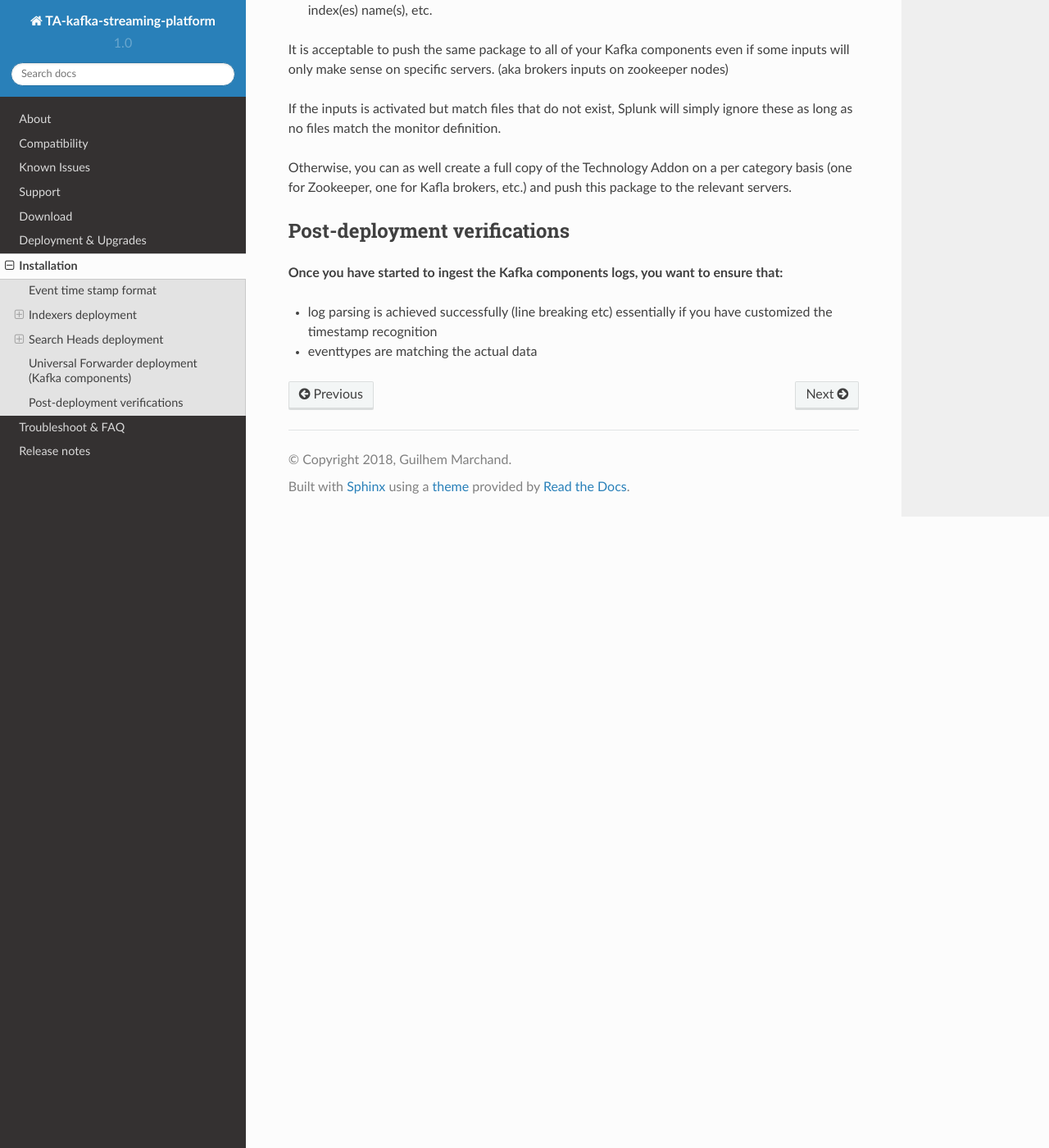
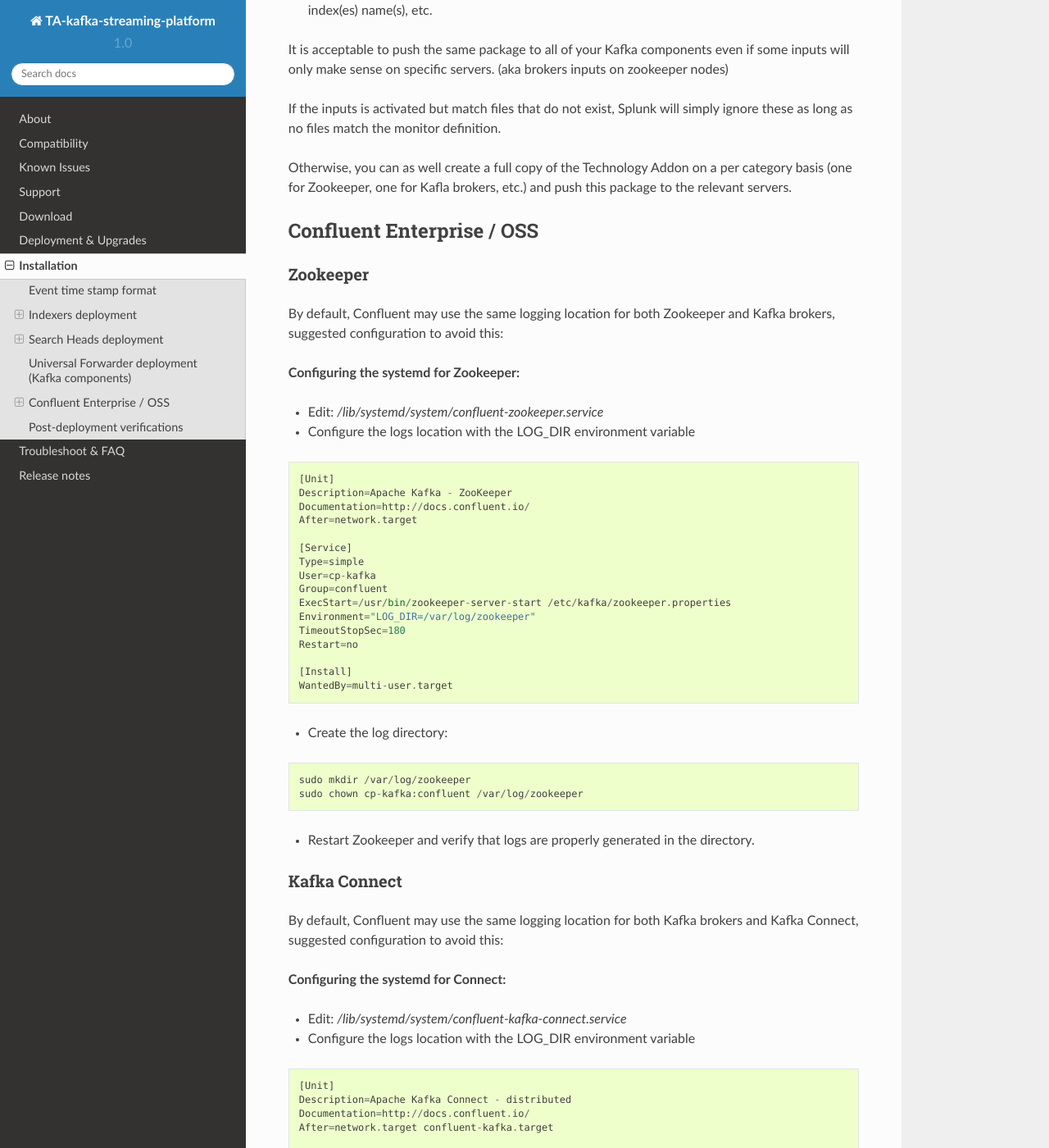
Before and after one commit to guilhemmarchand/TA-kafka-streaming-platform, a Sphinx documentation site: the page built from docs/installation.rst, in a window 1280 px wide and 1400 px high, scrolled down 2216 px. Shown: the whole window at 82% size. Built offline with Sphinx 7.4.7 and the Read the Docs theme 2.0.0, drawn with Linux system fonts in a browser that asks for light colours; some of the changed text lies outside the part shown.

```diff
--- a/docs/installation.rst
+++ b/docs/installation.rst
@@ -94,6 +94,90 @@ If the inputs is activated but match files that do not exist, Splunk will simply
 
 Otherwise, you can as well create a full copy of the Technology Addon on a per category basis (one for Zookeeper, one for Kafla brokers, etc.) and push this package to the relevant servers.
 
+Confluent Enterprise / OSS
+==========================
+
+Zookeeper
+---------
+
+By default, Confluent may use the same logging location for both Zookeeper and Kafka brokers, suggested configuration to avoid this:
+
+**Configuring the systemd for Zookeeper:**
+
+- Edit: */lib/systemd/system/confluent-zookeeper.service*
+
+- Configure the logs location with the LOG_DIR environment variable
+
+::
+
+    [Unit]
+    Description=Apache Kafka - ZooKeeper
+    Documentation=http://docs.confluent.io/
+    After=network.target
+
+    [Service]
+    Type=simple
+    User=cp-kafka
+    Group=confluent
+    ExecStart=/usr/bin/zookeeper-server-start /etc/kafka/zookeeper.properties
+    Environment="LOG_DIR=/var/log/zookeeper"
+    TimeoutStopSec=180
+    Restart=no
+
+    [Install]
+    WantedBy=multi-user.target
+
+- Create the log directory:
+
+::
+
+    sudo mkdir /var/log/zookeeper
+    sudo chown cp-kafka:confluent /var/log/zookeeper
+
+- Restart Zookeeper and verify that logs are properly generated in the directory.
+
+Kafka Connect
+-------------
+
+By default, Confluent may use the same logging location for both Kafka brokers and Kafka Connect, suggested configuration to avoid this:
+
+**Configuring the systemd for Connect:**
+
+- Edit: */lib/systemd/system/confluent-kafka-connect.service*
+
+- Configure the logs location with the LOG_DIR environment variable
+
+::
+
+    [Unit]
+    Description=Apache Kafka Connect - distributed
+    Documentation=http://docs.confluent.io/
+    After=network.target confluent-kafka.target
+
+    [Service]
+    Type=simple
+    User=cp-kafka-connect
+    Group=confluent
+    ExecStart=/usr/bin/connect-distributed /etc/kafka/connect-distributed.properties
+    Environment="LOG_DIR=/var/log/connect"
+    TimeoutStopSec=180
+    Restart=no
+
+    [Install]
+    WantedBy=multi-user.target
+
+- Create the log directory:
+
+::
+
+    sudo mkdir /var/log/connect
+    sudo chown cp-kafka:confluent /var/log/connect
+
+Other components
+----------------
+
+Other components use their own logging location by default, which match the default inputs from the TA.
+
 Post-deployment verifications
 =============================
 
--- a/docs/releasenotes.rst
+++ b/docs/releasenotes.rst
@@ -1,5 +1,10 @@
 Release notes
 #############
+
+Version 1.0.1
+=============
+
+- Updated default logging location for Confluent
 
 Version 1.0.0
 =============
```
Also changed, not shown: 4 other files.
